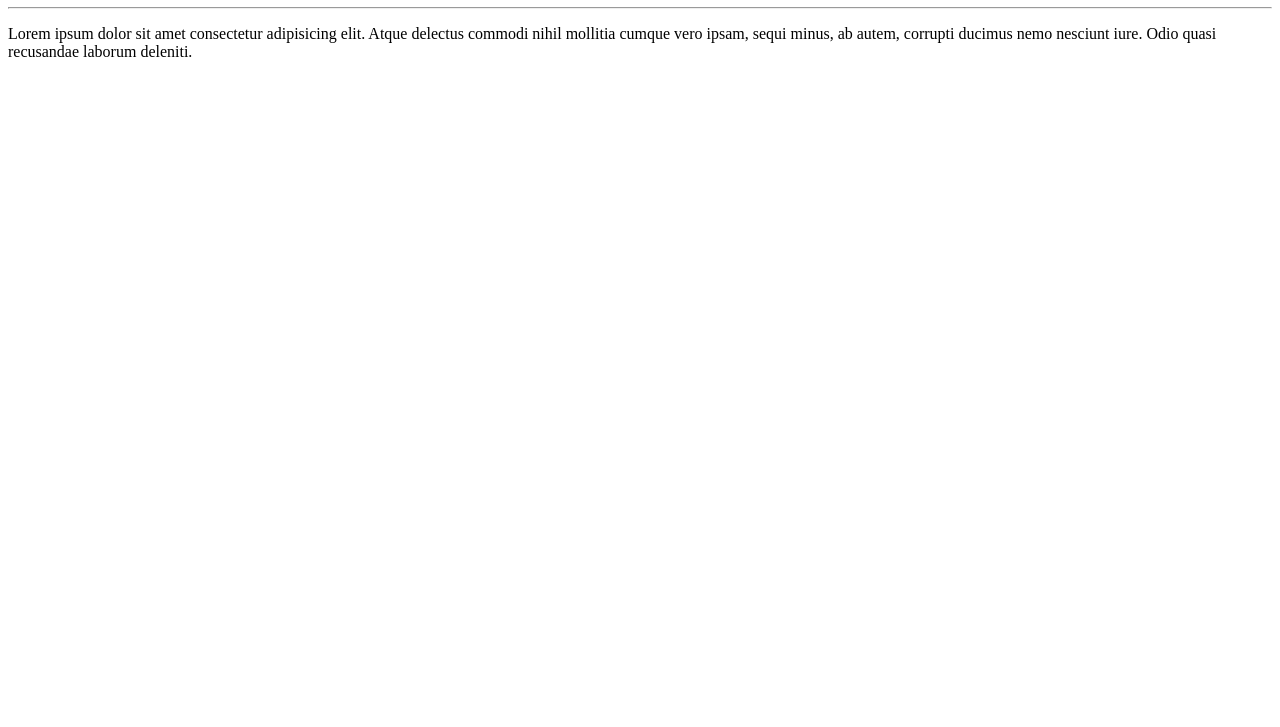
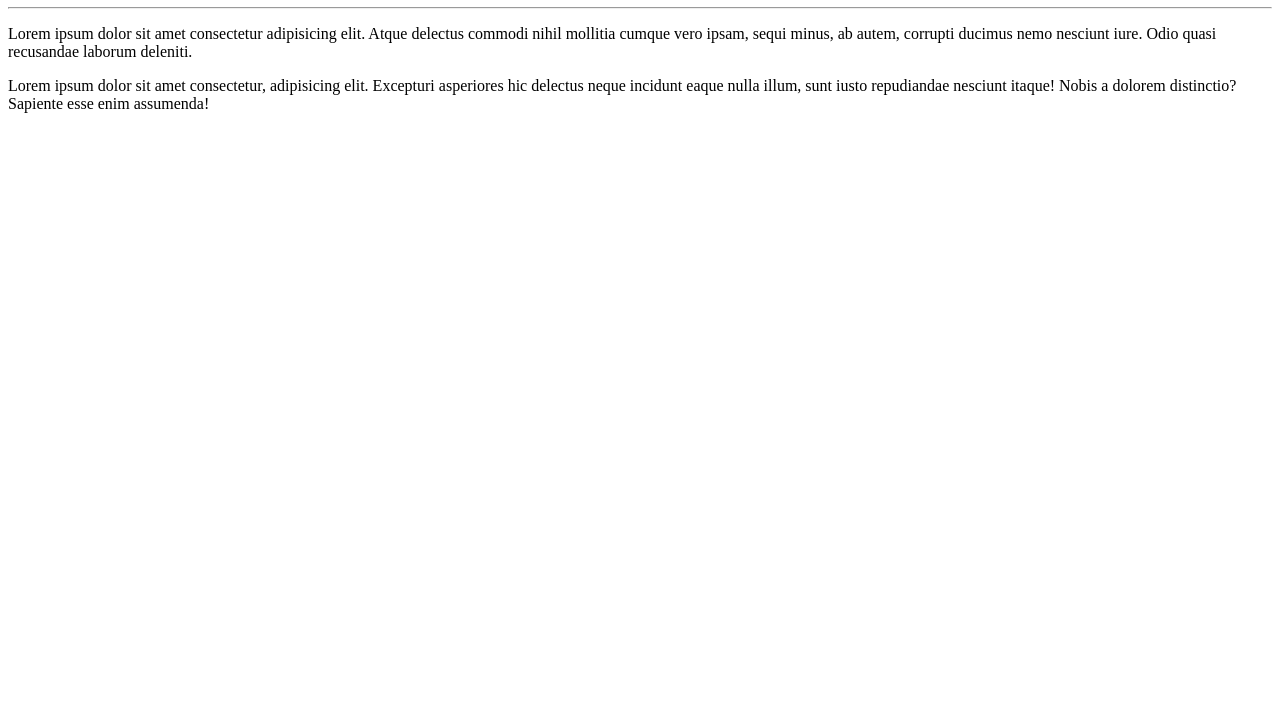
Before and after one commit to wanellyrocha/Teste, a plain HTML site: page site exemplo/index.html in a window 1280 px wide. Shown: the part 73-800 px from the top of the page. Drawn offline with Linux system fonts and the light colour scheme.

Commit message:
add novo parágrafo

```diff
--- a/site exemplo/index.html
+++ b/site exemplo/index.html
@@ -11,5 +11,6 @@
     <hr>
     <p>Lorem ipsum dolor sit amet consectetur adipisicing elit. Atque delectus commodi nihil mollitia cumque vero ipsam, sequi minus, ab autem, corrupti ducimus nemo nesciunt iure. Odio quasi recusandae laborum deleniti.
     </p>
+    <p>Lorem ipsum dolor sit amet consectetur, adipisicing elit. Excepturi asperiores hic delectus neque incidunt eaque nulla illum, sunt iusto repudiandae nesciunt itaque! Nobis a dolorem distinctio? Sapiente esse enim assumenda!</p>
 </body>
 </html>
```
